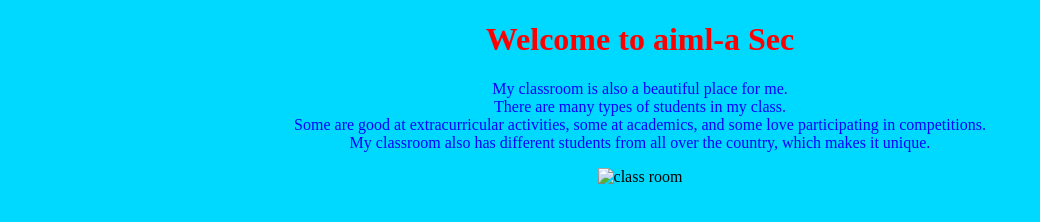
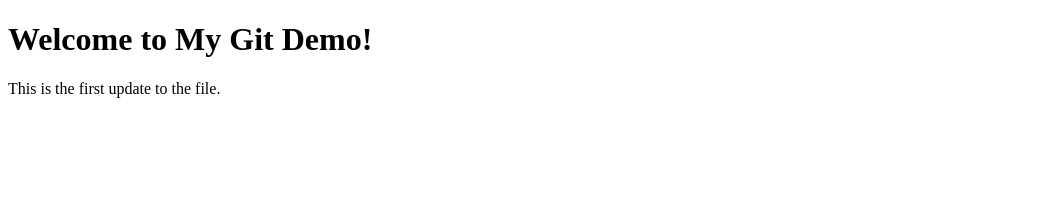
Before and after one commit to nishanth50/my-git-demo, a plain HTML site: page index.html in a window 1280 px wide. Shown: the whole page, without its empty margins (0-1040 px from the left). Drawn offline with Linux system fonts and the light colour scheme.

Commit message:
done some changes

```diff
--- a/index.html
+++ b/index.html
@@ -1,19 +1,12 @@
 <!DOCTYPE html>
 <html lang="en">
 <head>
-<meta charset="UTF-8">
-<meta http-equiv="X-UA-Compatible" content="IE=edge">
-<meta name="viewport" content="width=device-width, initial-scale=1.0">
-<title>Week1</title>
+    <meta charset="UTF-8">
+    <meta name="viewport" content="width=device-width, initial-scale=1.0">
+    <title>My Git Demo</title>
 </head>
-<body style="background-color:rgb(0, 217, 255)">
-<center>
-<h1 style="color:red">Welcome to aiml-a Sec</h1>
-<p style="color:blue">My classroom is also a beautiful place for me.<br>
-There are many types of students in my class. <br>
-Some are good at extracurricular activities, some at academics, and some love participating in competitions.
-<br> My classroom also has different students from all over the country, which makes it unique.</p>
-<img src="class.jfif" alt="class room">
-</center>
+<body>
+    <h1>Welcome to My Git Demo!</h1>
+    <p>This is the first update to the file.</p>
 </body>
 </html>
```
